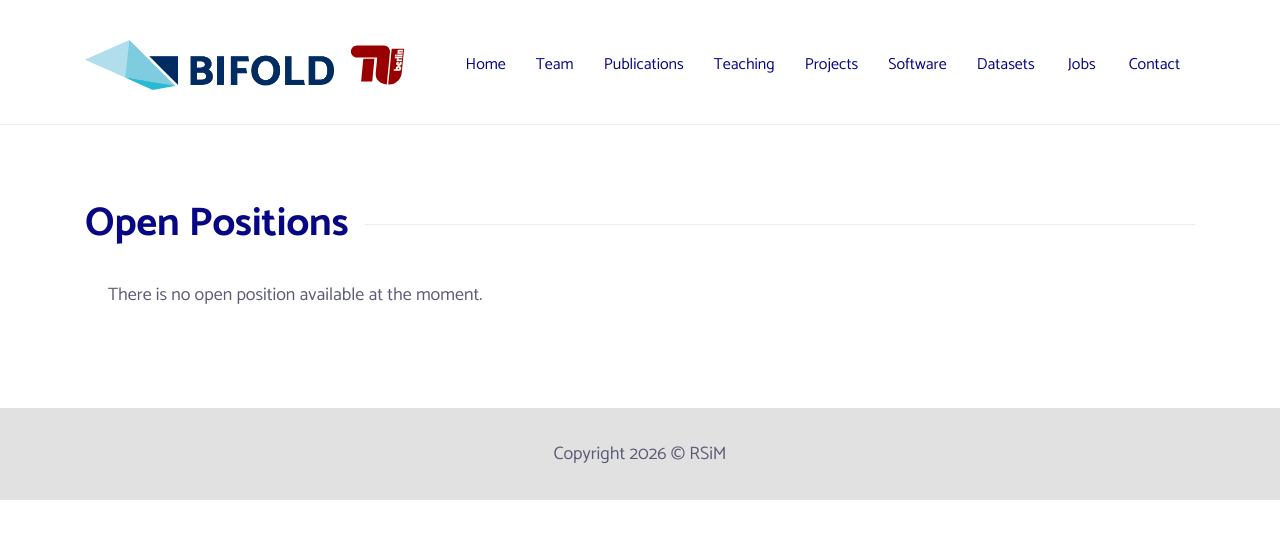
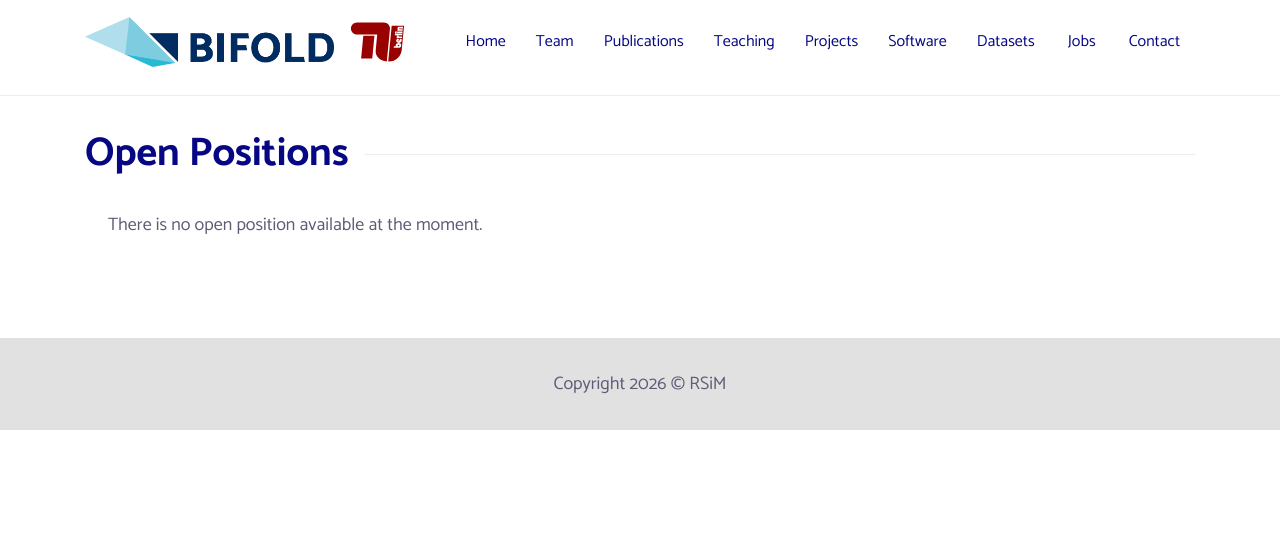
Before and after one commit to rsim-tu-berlin/rsim.berlin, a Jekyll site: the page built from open-positions.html, in a window 1280 px wide. Shown: the top 539 px of the page. Built offline with Jekyll 4.4.1, drawn with Linux system fonts in a browser that asks for light colours; nearby versions of some CDN libraries; library files that are not in the unit come from our copies.

Commit message:
fix: the header and nav bar in mobile

```diff
--- a/assets/css/style.css
+++ b/assets/css/style.css
@@ -500,7 +500,13 @@
 
 /* page title */
 .page-title-section {
-  padding: 200px 0 80px;
+  padding: 130px 0 80px;
+}
+
+@media (max-width: 991px) {
+  .page-title-section {
+    padding: 100px 0 60px;
+  }
 }
 
 .custom-breadcrumb li.nasted {
@@ -568,15 +574,29 @@
 }
 
 .navigation {
-  height: 125px;
-  padding-top: 25px;
+  height: 96px;
+  padding-top: 12px;
   transition: 0.2s ease;
   border-bottom: 1px solid #ededf1;
 }
 
 @media (max-width: 991px) {
   .navigation {
-    height: 100px;
+    height: 72px;
+  }
+}
+
+@media (max-width: 575.98px) {
+  .navigation {
+    padding-top: 12px;
+  }
+  .navigation .navbar-brand {
+    margin-right: 0.5rem;
+  }
+  .navigation .navbar-brand img {
+    height: 30px;
+    width: auto;
+    max-width: 100%;
   }
 }
 
@@ -662,7 +682,7 @@
 }
 
 .navbar-expand-lg .navbar-nav .nav-link {
-  padding: 40px 0px;
+  padding: 28px 0px;
 }
 
 @media (max-width: 991px) {
```
